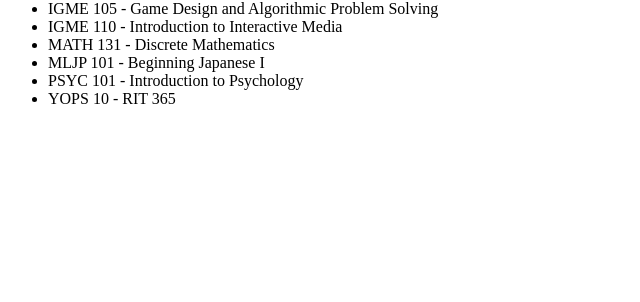
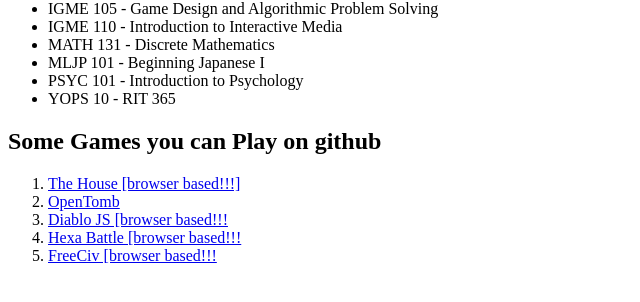
Before and after one commit to EverInk2/EverInk2.github.io, a plain HTML site: page index.html in a window 1280 px wide. Shown: the part 66-368 px from the top of the page, without its empty margins (0-640 px from the left). Drawn offline with Linux system fonts and the light colour scheme.

Commit message:
Finished Webpage

```diff
--- a/index.html
+++ b/index.html
@@ -14,5 +14,15 @@
       <li>PSYC 101 - Introduction to Psychology</li>
       <li>YOPS 10 - RIT 365</li>
     </ul>
+
+    <h2>Some Games you can Play on github</h2>
+
+    <ol>
+      <li><a href="https://the-house.arturkot.pl/">The House [browser based!!!]</a></li>
+      <li><a href="https://github.com/opentomb/OpenTomb">OpenTomb</a></li>
+      <li><a href="https://mitallast.github.io/diablo-js/">Diablo JS [browser based!!!</a></li>
+      <li><a href="https://giacomotag.io/hb/">Hexa Battle [browser based!!!</a></li>
+      <li><a href="https://www.freecivweb.com/webclient/?action=new&type=singleplayer">FreeCiv [browser based!!!</a></li>
+    </ol>
   </body>
 </lang>
```
